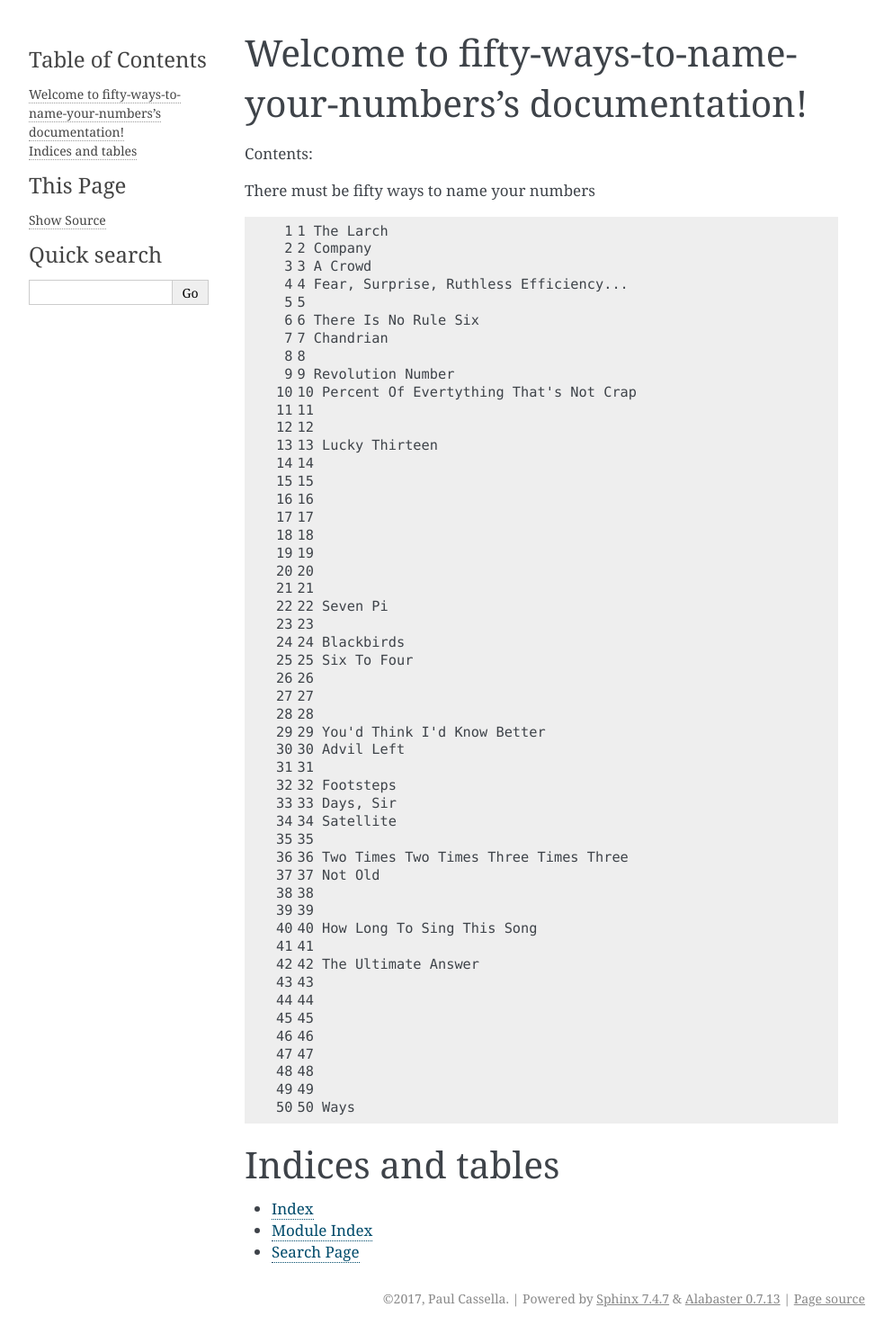
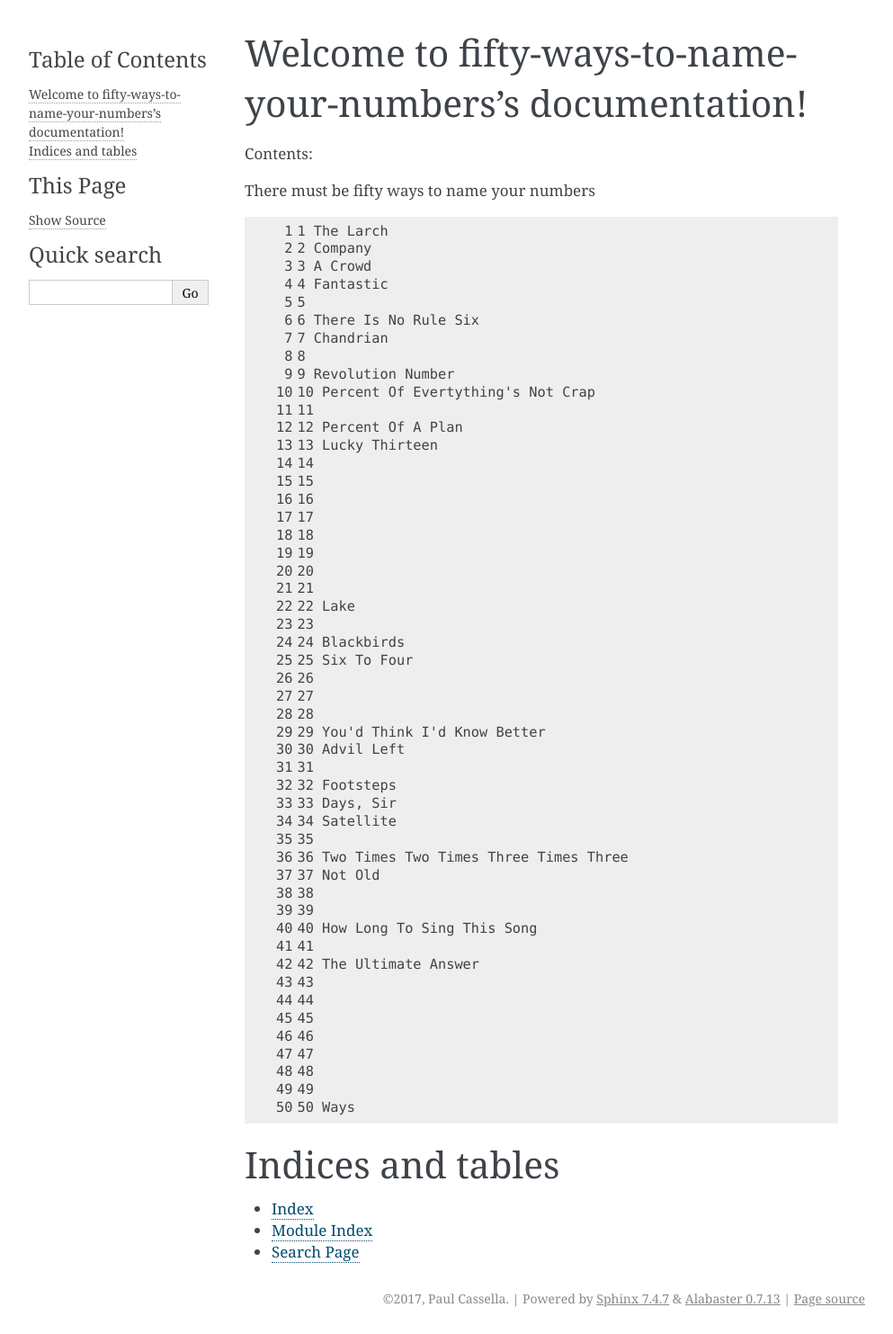
Before and after one commit to cassella/fifty-ways-to-name-your-numbers, a Sphinx documentation site: the page built from docs/index.rst, in a window 1280 px wide. Shown: the whole page at 90% size, without its empty margins (148-1141 px from the left). Built offline with Sphinx 7.4.7, drawn with Linux system fonts in a browser that asks for light colours.

Commit message:
Last minute

```diff
--- a/docs/numbers.txt
+++ b/docs/numbers.txt
@@ -1,15 +1,15 @@
 1 The Larch
 2 Company
 3 A Crowd
-4 Fear, Surprise, Ruthless Efficiency...
+4 Fantastic
 5
 6 There Is No Rule Six
 7 Chandrian
 8
 9 Revolution Number
-10 Percent Of Evertything That's Not Crap
+10 Percent Of Evertything's Not Crap
 11
-12
+12 Percent Of A Plan
 13 Lucky Thirteen
 14
 15
@@ -19,7 +19,7 @@
 19
 20
 21
-22 Seven Pi
+22 Lake
 23
 24 Blackbirds
 25 Six To Four
```
